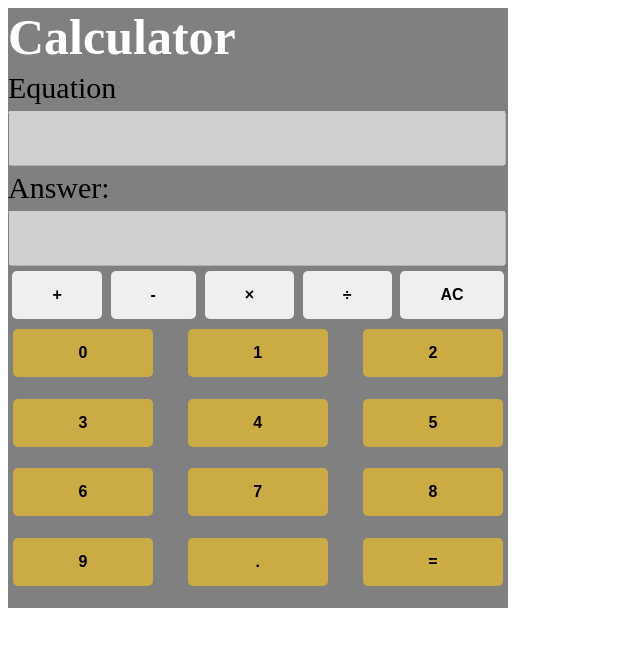
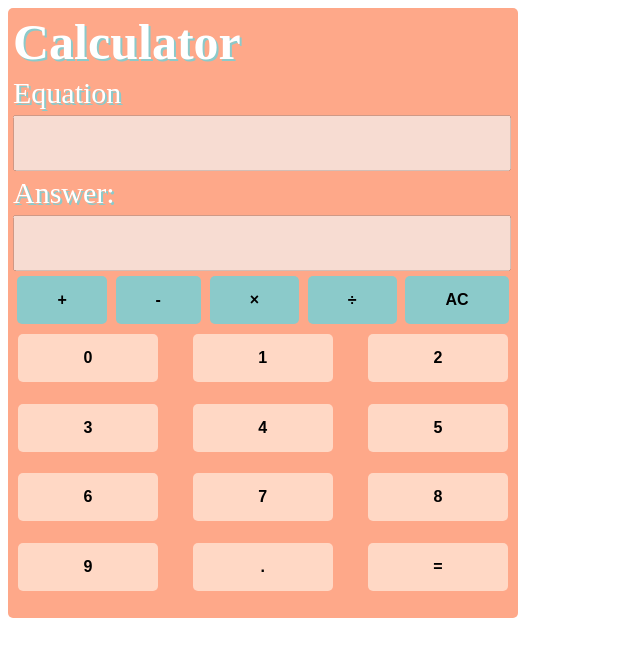
Before and after one commit to Hvbert1/calculator, a plain HTML site: page index.html in a window 1280 px wide. Shown: the whole page, without its empty margins (0-640 px from the left). Drawn offline with Linux system fonts and the light colour scheme.

Commit message:
update colour scheme

```diff
--- a/styles.css
+++ b/styles.css
@@ -5,7 +5,9 @@
     width: 500px;
     height: 600px;
     gap: 5px;
-    background-color: grey;
+    background-color: #FEA889;
+    padding: 5px;
+    border-radius: 5px;
 }
 .btns {
     display: flex;
@@ -24,11 +26,12 @@
     font-size: 16px;
     font-weight: bold;
     padding: 15px 40px;
+    background-color: #8BCACA;
 }
 .digits button {
     border: none;
     padding: 15px 32px;
-    background-color: #CBAC44;
+    background-color: #FFD8C5;
     border-radius: 5px;
     font-size: 16px;
     font-weight: bold;
@@ -47,8 +50,15 @@ input {
     font-size: 50px;
     font-weight: bolder;
     color: white;
+    text-shadow: 2px 2px #8BCACA;
 }
 
 #answer, #equation{
     font-size: 30px;
+    color: white;
+    text-shadow: 2px 2px #8BCACA;
 }
+
+.btns button:focus {
+    background-color: whitesmoke;
+}
```
